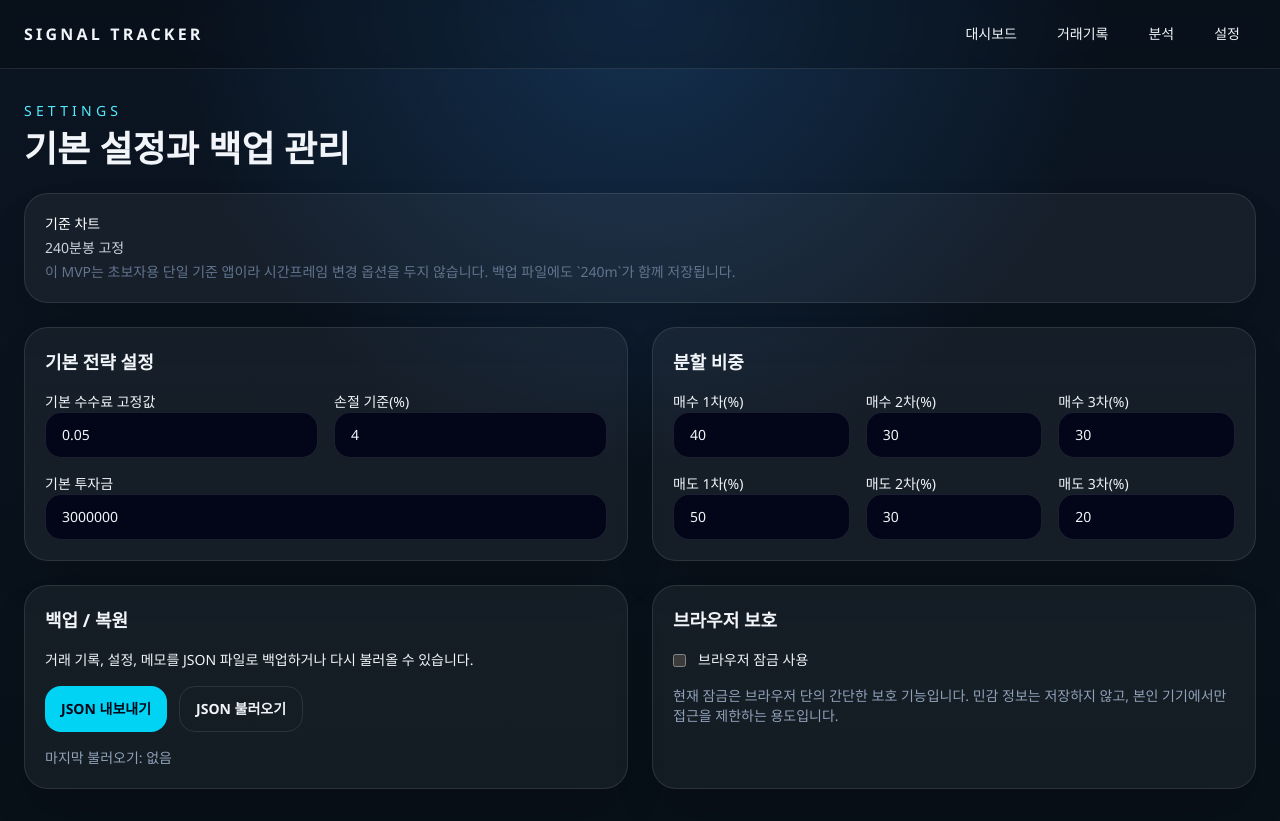
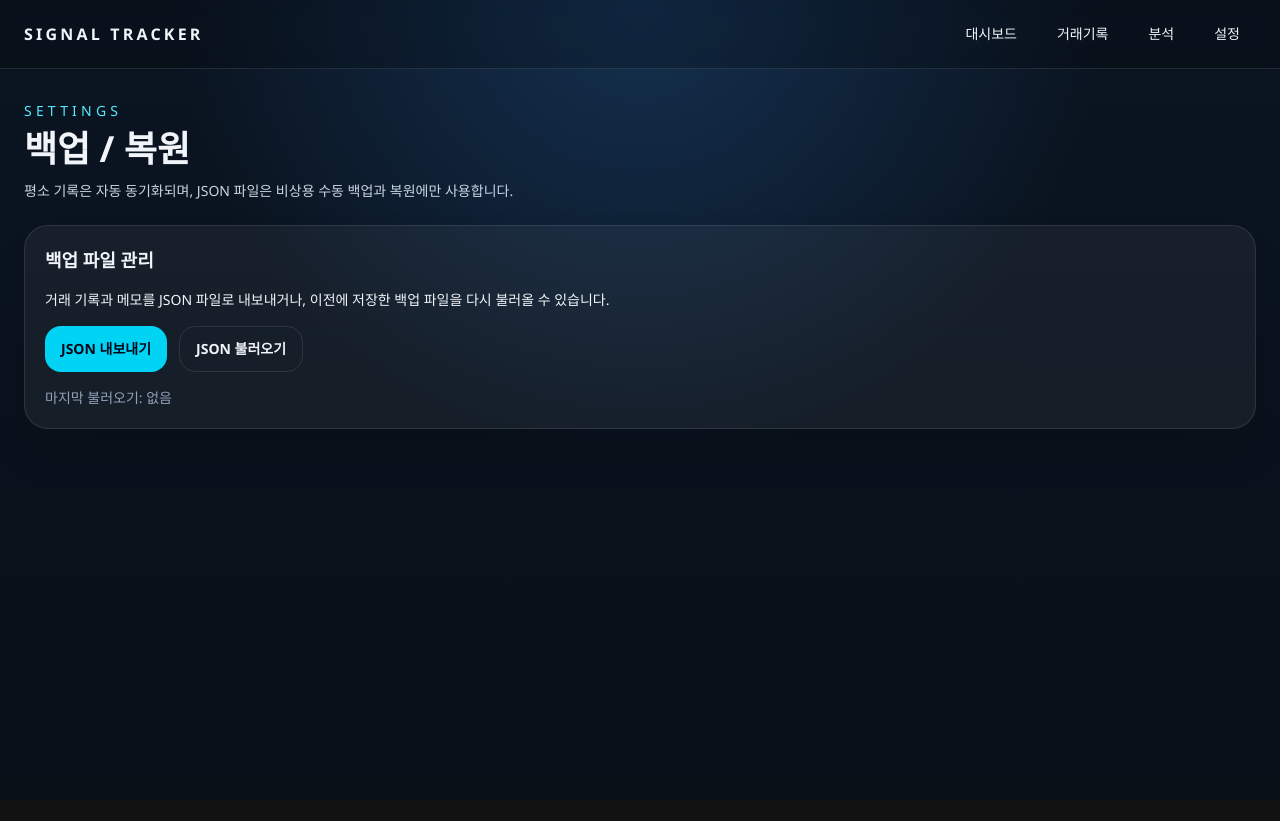
Before and after one commit to netkra3d/signal-tracker, a Next.js app: page /settings in a window 1280 px wide. After the commit the page ends 800 px from the top, so only its background shows below. Built offline with nearby package versions, Linux system fonts and the light colour scheme; no server answers.

Commit message:
Simplify settings to backup only

```diff
--- a/components/mvp/settings-client.tsx
+++ b/components/mvp/settings-client.tsx
@@ -3,29 +3,23 @@
 import { ChangeEvent, useEffect, useMemo, useRef, useState } from "react";
 import { Card } from "@/components/common/card";
 import {
-  DEFAULT_SETTINGS,
-  DEFAULT_TIMEFRAME,
-  DEFAULT_TIMEFRAME_LABEL,
   EXPORT_VERSION,
   exportLocalData,
-  getSettings,
   importLocalData,
-  saveSettings,
   storageRepository,
-  type AppSettings,
   type ExportPayload,
 } from "@/lib/mvp-store";
 
 export function SettingsClient() {
-  const [settings, setSettings] = useState<AppSettings>(DEFAULT_SETTINGS);
   const [message, setMessage] = useState("");
   const [ready, setReady] = useState(false);
+  const [refreshKey, setRefreshKey] = useState(0);
   const fileRef = useRef<HTMLInputElement | null>(null);
 
   useEffect(() => {
     const refresh = () => {
-      setSettings(getSettings());
       setReady(true);
+      setRefreshKey((value) => value + 1);
     };
 
     refresh();
@@ -36,26 +30,10 @@ export function SettingsClient() {
     };
   }, []);
 
-  const importMeta = useMemo(() => storageRepository.readImportMeta(), [message]);
+  const importMeta = useMemo(() => storageRepository.readImportMeta(), [refreshKey]);
 
   if (!ready) {
-    return <div className="text-sm text-slate-300">설정을 불러오는 중입니다.</div>;
-  }
-
-  function updateSettings(next: AppSettings) {
-    setSettings(next);
-    saveSettings(next);
-    setMessage("설정이 저장되었습니다.");
-  }
-
-  function handleNumberChange<K extends keyof AppSettings>(key: K, value: number) {
-    updateSettings({ ...settings, [key]: value } as AppSettings);
-  }
-
-  function handleRatioChange(key: "splitBuyRatios" | "splitSellRatios", index: number, value: number) {
-    const next = [...settings[key]] as [number, number, number];
-    next[index] = value;
-    updateSettings({ ...settings, [key]: next } as AppSettings);
+    return <div className="text-sm text-slate-300">백업 화면을 불러오는 중입니다.</div>;
   }
 
   function handleExport() {
@@ -80,7 +58,7 @@ export function SettingsClient() {
       const raw = await file.text();
       const payload = JSON.parse(raw) as ExportPayload;
       importLocalData(payload);
-      setSettings(getSettings());
+      setRefreshKey((value) => value + 1);
       setMessage("백업 파일을 불러왔습니다.");
     } catch (error) {
       setMessage(error instanceof Error ? error.message : "백업 파일을 불러오지 못했습니다.");
@@ -95,94 +73,18 @@ export function SettingsClient() {
     <div className="space-y-6">
       <div>
         <p className="text-sm uppercase tracking-[0.3em] text-cyan-300">Settings</p>
-        <h1 className="mt-2 text-4xl font-semibold">기본 설정과 백업 관리</h1>
+        <h1 className="mt-2 text-4xl font-semibold">백업 / 복원</h1>
+        <p className="mt-3 max-w-2xl text-sm text-slate-300">
+          평소 기록은 자동 동기화되며, JSON 파일은 비상용 수동 백업과 복원에만 사용합니다.
+        </p>
       </div>
 
       {message ? <div className="rounded-2xl border border-cyan-400/20 bg-cyan-400/10 px-4 py-3 text-sm text-cyan-100">{message}</div> : null}
 
       <Card>
-        <div className="flex flex-col gap-1 text-sm">
-          <p className="font-medium text-white">기준 차트</p>
-          <p className="text-slate-300">{DEFAULT_TIMEFRAME_LABEL} 고정</p>
-          <p className="text-slate-500">이 MVP는 초보자용 단일 기준 앱이라 시간프레임 변경 옵션을 두지 않습니다. 백업 파일에도 `{DEFAULT_TIMEFRAME}`가 함께 저장됩니다.</p>
-        </div>
-      </Card>
-
-      <div className="grid gap-6 xl:grid-cols-2">
-        <Card>
-          <h2 className="mb-4 text-lg font-semibold">기본 전략 설정</h2>
-          <div className="grid gap-4 md:grid-cols-2">
-            <label className="space-y-2 text-sm">
-              <span>기본 수수료 고정값</span>
-              <input
-                type="number"
-                step="0.01"
-                value={settings.defaultFeeRate}
-                onChange={(event) => handleNumberChange("defaultFeeRate", Number(event.target.value))}
-                className="w-full rounded-2xl border border-white/10 bg-slate-950 px-4 py-3"
-              />
-            </label>
-            <label className="space-y-2 text-sm">
-              <span>손절 기준(%)</span>
-              <input
-                type="number"
-                step="0.1"
-                value={settings.stopLossRate}
-                onChange={(event) => handleNumberChange("stopLossRate", Number(event.target.value))}
-                className="w-full rounded-2xl border border-white/10 bg-slate-950 px-4 py-3"
-              />
-            </label>
-            <label className="space-y-2 text-sm md:col-span-2">
-              <span>기본 투자금</span>
-              <input
-                type="number"
-                step="1000"
-                value={settings.defaultInvestmentAmount}
-                onChange={(event) => handleNumberChange("defaultInvestmentAmount", Number(event.target.value))}
-                className="w-full rounded-2xl border border-white/10 bg-slate-950 px-4 py-3"
-              />
-            </label>
-          </div>
-        </Card>
-
-        <Card>
-          <h2 className="mb-4 text-lg font-semibold">분할 비중</h2>
-          <div className="grid gap-4">
-            <div className="grid gap-4 md:grid-cols-3">
-              {settings.splitBuyRatios.map((ratio, index) => (
-                <label key={`buy-${index}`} className="space-y-2 text-sm">
-                  <span>매수 {index + 1}차(%)</span>
-                  <input
-                    type="number"
-                    value={ratio}
-                    onChange={(event) => handleRatioChange("splitBuyRatios", index, Number(event.target.value))}
-                    className="w-full rounded-2xl border border-white/10 bg-slate-950 px-4 py-3"
-                  />
-                </label>
-              ))}
-            </div>
-            <div className="grid gap-4 md:grid-cols-3">
-              {settings.splitSellRatios.map((ratio, index) => (
-                <label key={`sell-${index}`} className="space-y-2 text-sm">
-                  <span>매도 {index + 1}차(%)</span>
-                  <input
-                    type="number"
-                    value={ratio}
-                    onChange={(event) => handleRatioChange("splitSellRatios", index, Number(event.target.value))}
-                    className="w-full rounded-2xl border border-white/10 bg-slate-950 px-4 py-3"
-                  />
-                </label>
-              ))}
-            </div>
-          </div>
-        </Card>
-      </div>
-
-      <div className="grid gap-6 xl:grid-cols-2">
-        <Card>
-          <h2 className="mb-4 text-lg font-semibold">백업 / 복원</h2>
+        <h2 className="mb-4 text-lg font-semibold">백업 파일 관리</h2>
         <div className="space-y-4 text-sm">
-            <p>거래 기록, 설정, 메모를 JSON 파일로 백업하거나 다시 불러올 수 있습니다.</p>
+          <p>거래 기록과 메모를 JSON 파일로 내보내거나, 이전에 저장한 백업 파일을 다시 불러올 수 있습니다.</p>
           <div className="flex flex-wrap gap-3">
             <button type="button" onClick={handleExport} className="rounded-2xl bg-cyan-400 px-4 py-3 font-semibold text-slate-950">
               JSON 내보내기
@@ -192,27 +94,11 @@ export function SettingsClient() {
             </button>
             <input ref={fileRef} type="file" accept="application/json" className="hidden" onChange={handleImport} />
           </div>
-            <p className="text-slate-400">마지막 불러오기: {importMeta.lastImportedAt ? new Date(importMeta.lastImportedAt).toLocaleString("ko-KR") : "없음"}</p>
-          </div>
-        </Card>
-
-        <Card>
-          <h2 className="mb-4 text-lg font-semibold">브라우저 보호</h2>
-          <div className="space-y-4 text-sm">
-            <label className="flex items-center gap-3">
-              <input
-                type="checkbox"
-                checked={settings.appLockEnabled}
-                onChange={(event) => updateSettings({ ...settings, appLockEnabled: event.target.checked })}
-              />
-              <span>브라우저 잠금 사용</span>
-            </label>
           <p className="text-slate-400">
-              현재 잠금은 브라우저 단의 간단한 보호 기능입니다. 민감 정보는 저장하지 않고, 본인 기기에서만 접근을 제한하는 용도입니다.
+            마지막 불러오기: {importMeta.lastImportedAt ? new Date(importMeta.lastImportedAt).toLocaleString("ko-KR") : "없음"}
           </p>
         </div>
       </Card>
     </div>
-    </div>
   );
 }
```
Lines whose indentation alone changed are shown as unchanged.
